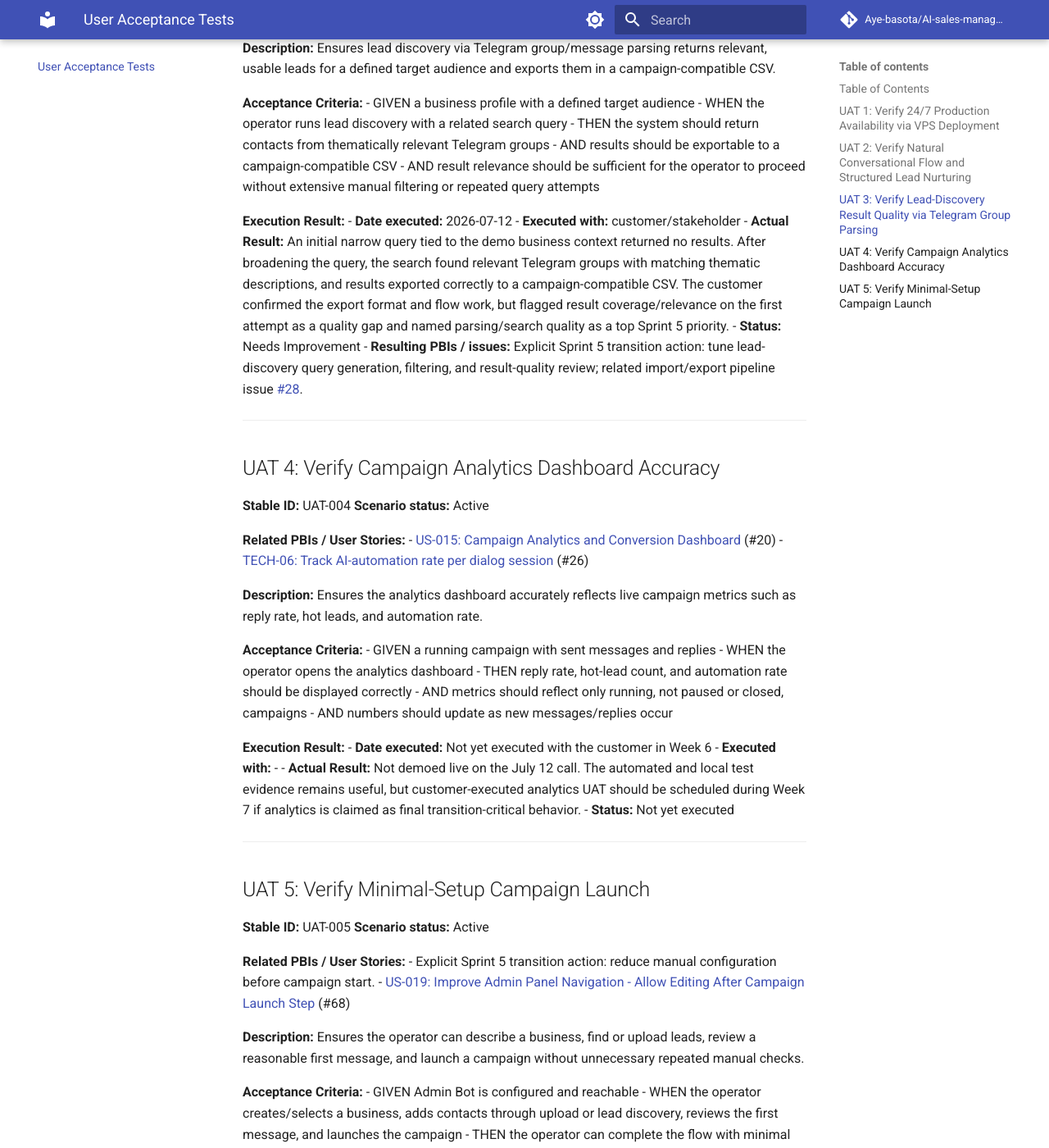
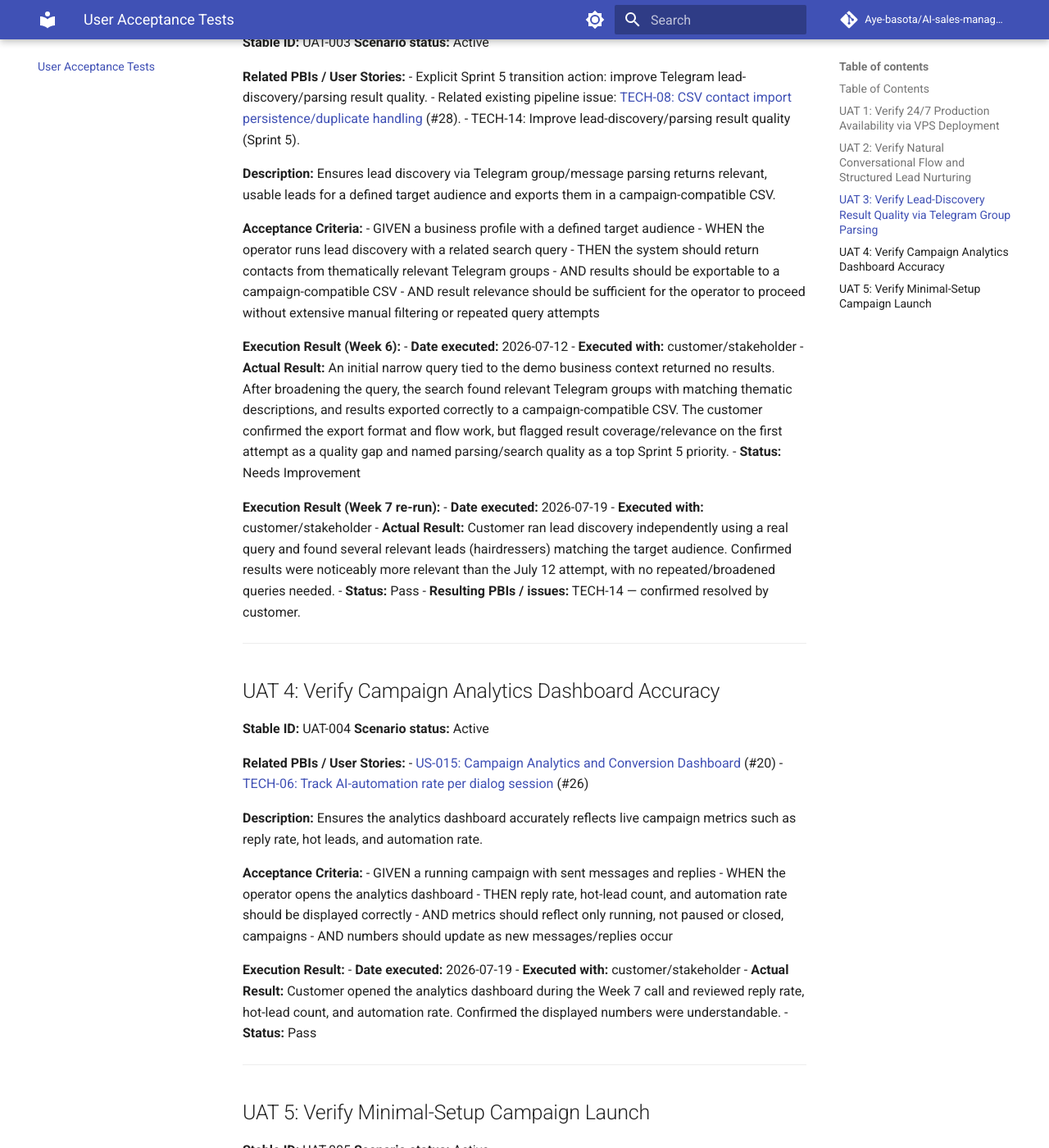
Before and after one commit to Aye-basota/AI-sales-manager, an MkDocs documentation site: the page built from docs/user-acceptance-tests.md, in a window 1280 px wide and 1400 px high, scrolled down 2140 px. Shown: the whole window at 82% size. Built offline with MkDocs 1.6.1 and Material for MkDocs 9.7.7, drawn with Linux system fonts in a browser that asks for light colours; comment, search, counter and statistics services are not loaded; some of the changed text lies outside the part shown.

Commit message:
Revise user acceptance tests for Week 7 updates
Updated user acceptance tests with new dates and notes from Week 7. Adjusted execution results and statuses based on customer feedback.

```diff
--- a/docs/user-acceptance-tests.md
+++ b/docs/user-acceptance-tests.md
@@ -1,7 +1,7 @@
 # User Acceptance Tests
 
-**Last updated:** 2026-07-12
-**Sprint:** 4 (Week 6 trial / handover-candidate)
+**Last updated:** 2026-07-19
+**Sprint:** 5 (MVP v3)
 
 ## Table of Contents
 
@@ -37,6 +37,7 @@
 - **Executed with:** customer/stakeholder
 - **Actual Result:** The customer selected a test company ("motor oils") and sent a message to the bot. The bot replied correctly and promptly, referencing the customer's business segment and relevant pain points. The customer then confirmed the local development machine and Docker environment were both fully shut down (approx. 10 PM at the time of the session) and sent a follow-up message asking the bot to elaborate on a product. The bot replied normally, confirming the assistant is served independently of any developer's local machine and remains available outside standard working hours.
 - **Status:** Pass
+- **Week 7 note (2026-07-19):** Not re-executed with the same explicit shutdown check, but the product remained accessible and responsive throughout the customer's independent testing and the Week 7 call. Original Pass result stands.
 
 ---
 
@@ -65,6 +66,7 @@
 - **Executed with:** customer/stakeholder
 - **Actual Result:** The customer asked a pricing-related question about maintenance/oil-change service. Instead of only returning a price, the assistant asked clarifying questions and guided the conversation toward booking, in a noticeably more natural, conversational tone compared to the previous version. The customer also verified that an off-topic message was handled gracefully, with the assistant steering the conversation back on topic.
 - **Status:** Pass
+- **Week 7 note (2026-07-19):** Customer independently exchanged messages with the bot again ahead of the Week 7 call and confirmed response quality was noticeably improved further, with no role-breaking or system-prompt leakage observed. Original Pass result stands, reinforced.
 
 ---
 
@@ -76,6 +78,7 @@
 **Related PBIs / User Stories:**
 - Explicit Sprint 5 transition action: improve Telegram lead-discovery/parsing result quality.
 - Related existing pipeline issue: [TECH-08: CSV contact import persistence/duplicate handling](https://github.com/Aye-basota/AI-sales-manager/issues/28) (#28).
+- TECH-14: Improve lead-discovery/parsing result quality (Sprint 5).
 
 **Description:** Ensures lead discovery via Telegram group/message parsing returns relevant, usable leads for a defined target audience and exports them in a campaign-compatible CSV.
 
@@ -86,12 +89,18 @@
 - AND results should be exportable to a campaign-compatible CSV
 - AND result relevance should be sufficient for the operator to proceed without extensive manual filtering or repeated query attempts
 
-**Execution Result:**
+**Execution Result (Week 6):**
 - **Date executed:** 2026-07-12
 - **Executed with:** customer/stakeholder
 - **Actual Result:** An initial narrow query tied to the demo business context returned no results. After broadening the query, the search found relevant Telegram groups with matching thematic descriptions, and results exported correctly to a campaign-compatible CSV. The customer confirmed the export format and flow work, but flagged result coverage/relevance on the first attempt as a quality gap and named parsing/search quality as a top Sprint 5 priority.
 - **Status:** Needs Improvement
-- **Resulting PBIs / issues:** Explicit Sprint 5 transition action: tune lead-discovery query generation, filtering, and result-quality review; related import/export pipeline issue [#28](https://github.com/Aye-basota/AI-sales-manager/issues/28).
+
+**Execution Result (Week 7 re-run):**
+- **Date executed:** 2026-07-19
+- **Executed with:** customer/stakeholder
+- **Actual Result:** Customer ran lead discovery independently using a real query and found several relevant leads (hairdressers) matching the target audience. Confirmed results were noticeably more relevant than the July 12 attempt, with no repeated/broadened queries needed.
+- **Status:** Pass
+- **Resulting PBIs / issues:** TECH-14 — confirmed resolved by customer.
 
 ---
 
@@ -114,10 +123,10 @@
 - AND numbers should update as new messages/replies occur
 
 **Execution Result:**
-- **Date executed:** Not yet executed with the customer in Week 6
-- **Executed with:** -
-- **Actual Result:** Not demoed live on the July 12 call. The automated and local test evidence remains useful, but customer-executed analytics UAT should be scheduled during Week 7 if analytics is claimed as final transition-critical behavior.
-- **Status:** Not yet executed
+- **Date executed:** 2026-07-19
+- **Executed with:** customer/stakeholder
+- **Actual Result:** Customer opened the analytics dashboard during the Week 7 call and reviewed reply rate, hot-lead count, and automation rate. Confirmed the displayed numbers were understandable.
+- **Status:** Pass
 
 ---
 
@@ -144,3 +153,4 @@
 - **Actual Result:** The end-to-end flow was demonstrated, but the customer asked for less manual configuration and a smoother launch path: after describing the business, the system should find relevant leads and be ready to launch with fewer approval/setup steps.
 - **Status:** Needs Improvement
 - **Resulting PBIs / issues:** [#68](https://github.com/Aye-basota/AI-sales-manager/issues/68) covers back/edit navigation; Sprint 5 should keep a setup-friction follow-up as an explicit transition action or dedicated issue.
+- **Week 7 note (2026-07-19):** Not explicitly re-tested on this call — the session focused on prompt quality, lead search, and analytics. Status remains **Needs Improvement** unless re-verified before final submission.
```
